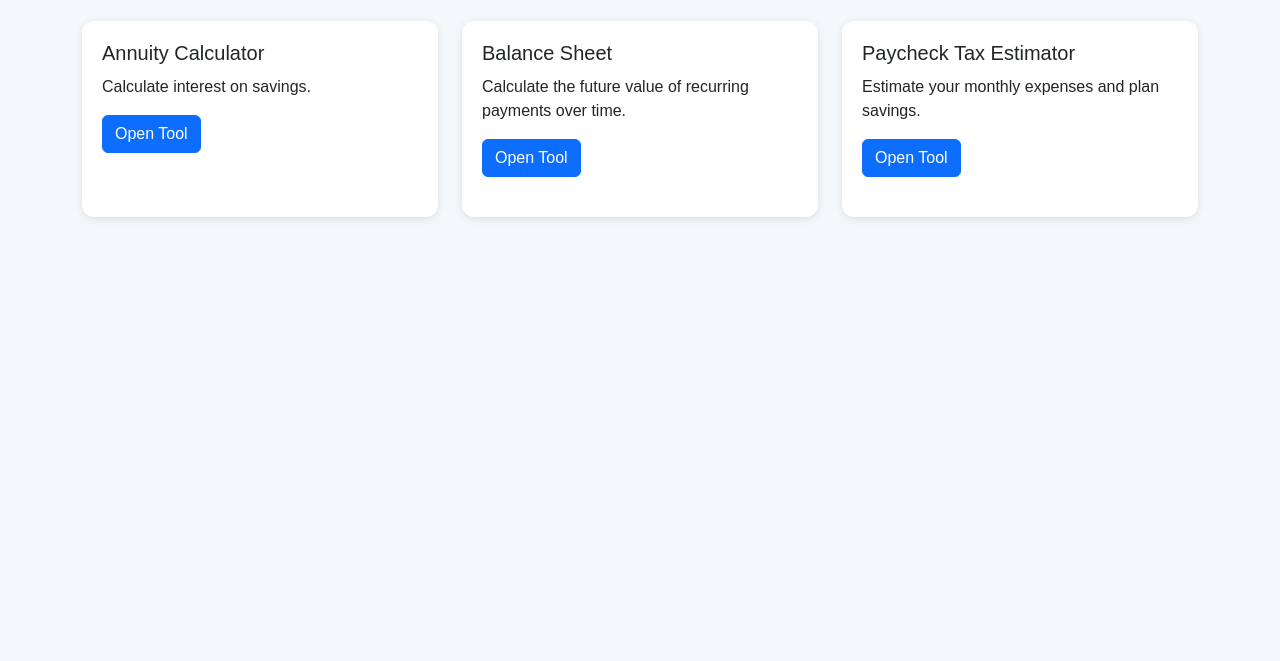
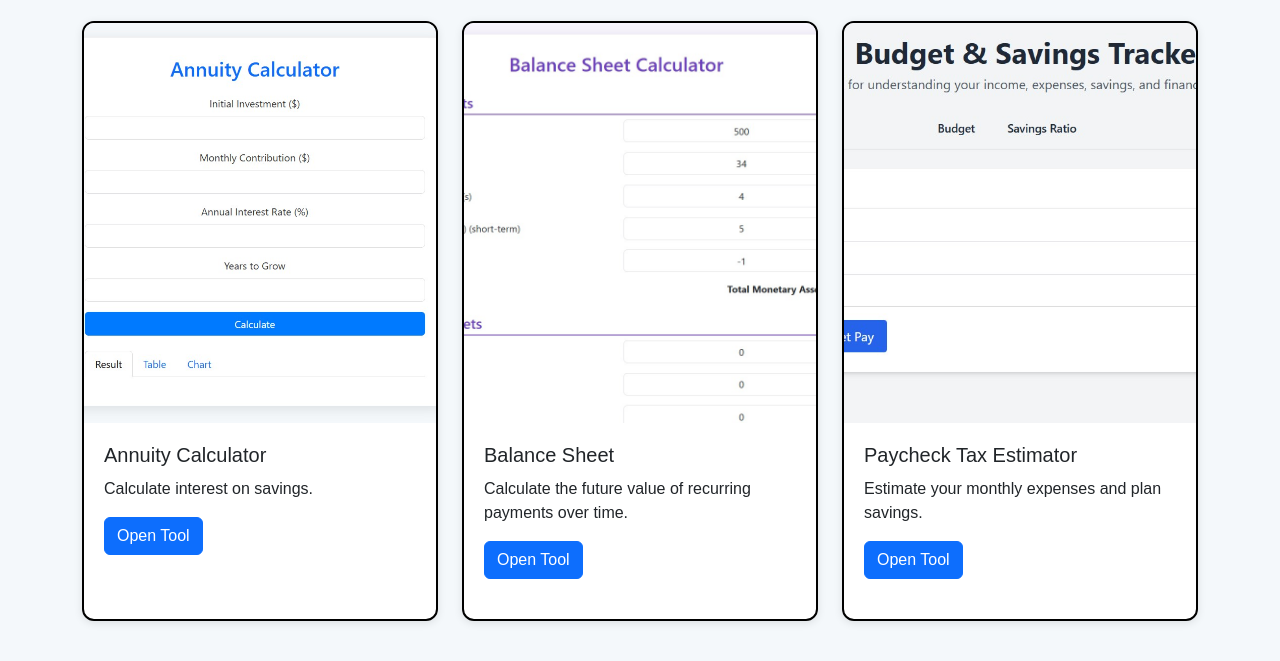
Before and after one commit to AlexisGood100/financialLiteracy, a plain HTML site: page index.html in a window 1280 px wide. Shown: the part 99-760 px from the top of the page. Drawn offline with nearby package versions, Linux system fonts and the light colour scheme.

Commit message:
Update index.html

```diff
--- a/index.html
+++ b/index.html
@@ -12,13 +12,23 @@
     }
     .tool-card {
       border-radius: 12px;
-      padding: 20px;
+      padding: 0;
+      overflow: hidden;
       margin-bottom: 20px;
       background: white;
       box-shadow: 0 2px 8px rgba(0,0,0,0.1);
       height: 100%;
+      border:black 2px solid;
     }
-    .tool-card h5 {
+    .tool-card img {
+      width: 100%;
+      height: 400px;
+      object-fit: cover;
+    }
+    .tool-card-body {
+      padding: 20px;
+    }
+    .tool-card-body h5 {
       margin-bottom: 10px;
     }
   </style>
@@ -30,25 +40,34 @@
 
       <div class="col-md-4">
         <div class="tool-card">
+          <img src="./img1.jpg" alt="Annuity Calculator Tool">
+          <div class="tool-card-body">
             <h5>Annuity Calculator</h5>
             <p>Calculate interest on savings.</p>
             <a href="https://annuityCalculator.asyncprogramming.com" target="_blank" class="btn btn-primary">Open Tool</a>
           </div>
         </div>
+      </div>
 
       <div class="col-md-4">
         <div class="tool-card">
+          <img src="./img2.jpg" alt="Balance Sheet Tool">
+          <div class="tool-card-body">
             <h5>Balance Sheet</h5>
             <p>Calculate the future value of recurring payments over time.</p>
             <a href="https://balancesheetjs.asyncprogramming.com" target="_blank" class="btn btn-primary">Open Tool</a>
           </div>
         </div>
+      </div>
 
       <div class="col-md-4">
         <div class="tool-card">
+          <img src="./img3.jpg" alt="Tax Planning Tool">
+          <div class="tool-card-body">
             <h5>Paycheck Tax Estimator</h5>
             <p>Estimate your monthly expenses and plan savings.</p>
             <a href="https://taxplanningjs.asyncprogramming.com" target="_blank" class="btn btn-primary">Open Tool</a>
+          </div>
         </div>
       </div>
 
```
Lines whose indentation alone changed are shown as unchanged.
